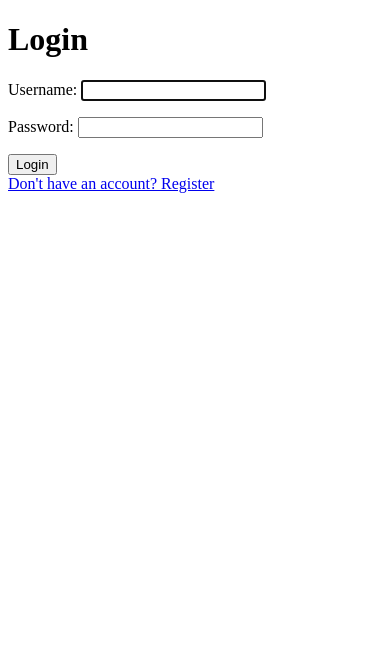
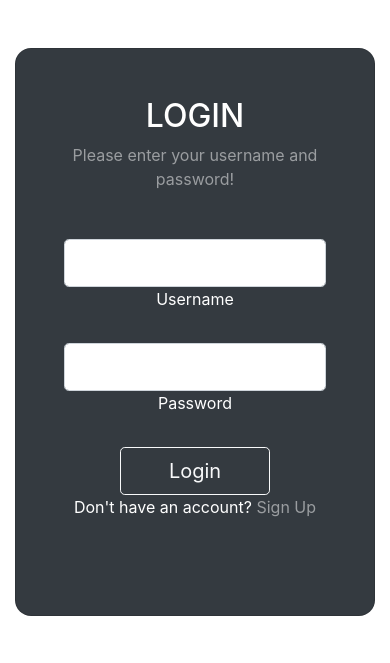
Before and after one commit to riccacio/PollingAPI_ppm, a Django app: page / in a window 390 px wide. Shown: the top 663 px of the page. Run offline with Django 5.2, Linux system fonts and the light colour scheme; some libraries are stand-ins or nearby versions.

Commit message:
add style to login page

```diff
--- a/pollingAPI/urls.py
+++ b/pollingAPI/urls.py
@@ -20,7 +20,7 @@ from django.contrib.auth.views import LoginView, LogoutView
 from pollingAPI_app.views import *
 
 urlpatterns = [
-    path('', LoginView.as_view(template_name ='login.html'), name='login'),
+    path('', login_view, name='login'),
 
     path('pollingAPI/', PollCreateView.as_view(), name='create_poll'),
     path('pollingAPI/<int:poll_id>/responses/', ResponseCreateView.as_view(), name='submit_response'),
@@ -29,6 +29,7 @@ urlpatterns = [
     path('admin/', admin.site.urls),
     path('api-auth/', include('rest_framework.urls')),
 
+    path('login/', login_view, name='login'),
     path('register/', register, name='register'),
     path('dashboard/', dashboard, name='dashboard'),
     path('login/', LoginView.as_view(template_name ='login.html'), name='login'),
--- a/pollingAPI_app/templates/login.html
+++ b/pollingAPI_app/templates/login.html
@@ -1,16 +1,51 @@
 <!DOCTYPE html>
 <html lang="en">
 <head>
+    <link href="https://stackpath.bootstrapcdn.com/bootstrap/4.5.0/css/bootstrap.min.css" rel="stylesheet">
+    <script src="https://code.jquery.com/jquery-3.5.1.slim.min.js"></script>
+    <script src="https://cdn.jsdelivr.net/npm/bootstrap@4.5.0/dist/js/bootstrap.bundle.min.js"></script>
+
     <meta charset="UTF-8">
     <title>Login</title>
 </head>
 <body>
-    <h1>Login</h1>
-    <form method="POST">
-        {% csrf_token %}
-        {{ form.as_p }}
-        <button type="submit">Login</button>
-    </form>
-    <a href="{% url 'register' %}">Don't have an account? Register</a>
+    <div class="container py-5 h-100">
+        <div class="row d-flex justify-content-center align-items-center h-100">
+            <div class="col-12 col-md-8 col-lg-6 col-xl-5">
+                <div class="card bg-dark text-white" style="border-radius: 1rem;">
+                    <div class="card-body p-5 text-center">
+                        <div class="mb-md-5 mt-md-4 pb-5">
+                            <h2 class="fw-bold mb-2 text-uppercase">Login</h2>
+                            <p class="text-white-50 mb-5">Please enter your username and password!</p>
+                                {% if messages %}
+                                <div class="alert alert-danger" role="alert">
+                                    {% for message in messages %}
+                                        <p>{{ message }}</p>
+                                    {% endfor %}
+                                </div>
+                                {% endif %}
+                            <form method="POST">
+                                {% csrf_token %}
+                            <div data-mdb-input-init class="form-outline form-white mb-4">
+                                <input type="text" name="username" class="form-control form-control-lg" />
+                                <label class="form-label" for="username">Username</label>
+                            </div>
+
+                            <div class="form-outline form-white mb-4">
+                                <input type="password" name="password" id="password" class="form-control form-control-lg" />
+                                <label class="form-label" for="password">Password</label>
+                            </div>
+                                <button class="btn btn-outline-light btn-lg px-5" type="submit">Login</button>
+                            </form>
+                            <div>
+                                <p class="mb-0">Don't have an account? <a href="{% url 'register' %}" class="text-white-50 fw-bold">Sign Up</a>
+                                </p>
+                            </div>
+                        </div>
+                    </div>
+                </div>
+            </div>
+        </div>
+    </div>
 </body>
 </html>
--- a/pollingAPI_app/views.py
+++ b/pollingAPI_app/views.py
@@ -3,6 +3,8 @@ from rest_framework.permissions import IsAuthenticated
 from django.contrib.auth import login, authenticate
 from django.contrib.auth.forms import UserCreationForm
 from django.shortcuts import render, redirect
+from django.contrib import messages
+
 
 from .forms import PollForm, QuestionForm
 from .models import Poll
@@ -22,6 +24,23 @@ class PollResultsView (generics.RetrieveAPIView):
     serializer_class = PollSerializer
     permission_classes = [IsAuthenticated]
 
+
+
+
+def login_view(request):
+    if request.method == 'POST':
+        username = request.POST['username']
+        password = request.POST['password']
+        user = authenticate(request, username=username, password=password)
+        if user is not None:
+            login(request, user)
+            return redirect('dashboard')
+        else:
+            messages.error(request, 'Invalid username or password.')
+            return redirect('login')
+    else:
+        return render(request, 'login.html')
+
 def register(request):
     if request.method == 'POST':
         form = UserCreationForm(request.POST)
@@ -33,7 +52,10 @@ def register(request):
             if user is not None:
                 login(request, user)
                 return redirect('dashboard')
-
+            else:
+                messages.error(request, 'Invalid username or password.')
+        else:
+            messages.error(request, 'Invalid form data.')
     else:
         form = UserCreationForm()
         return render(request, 'register.html', {'form':form})
```
Also changed, not shown: db.sqlite3.
